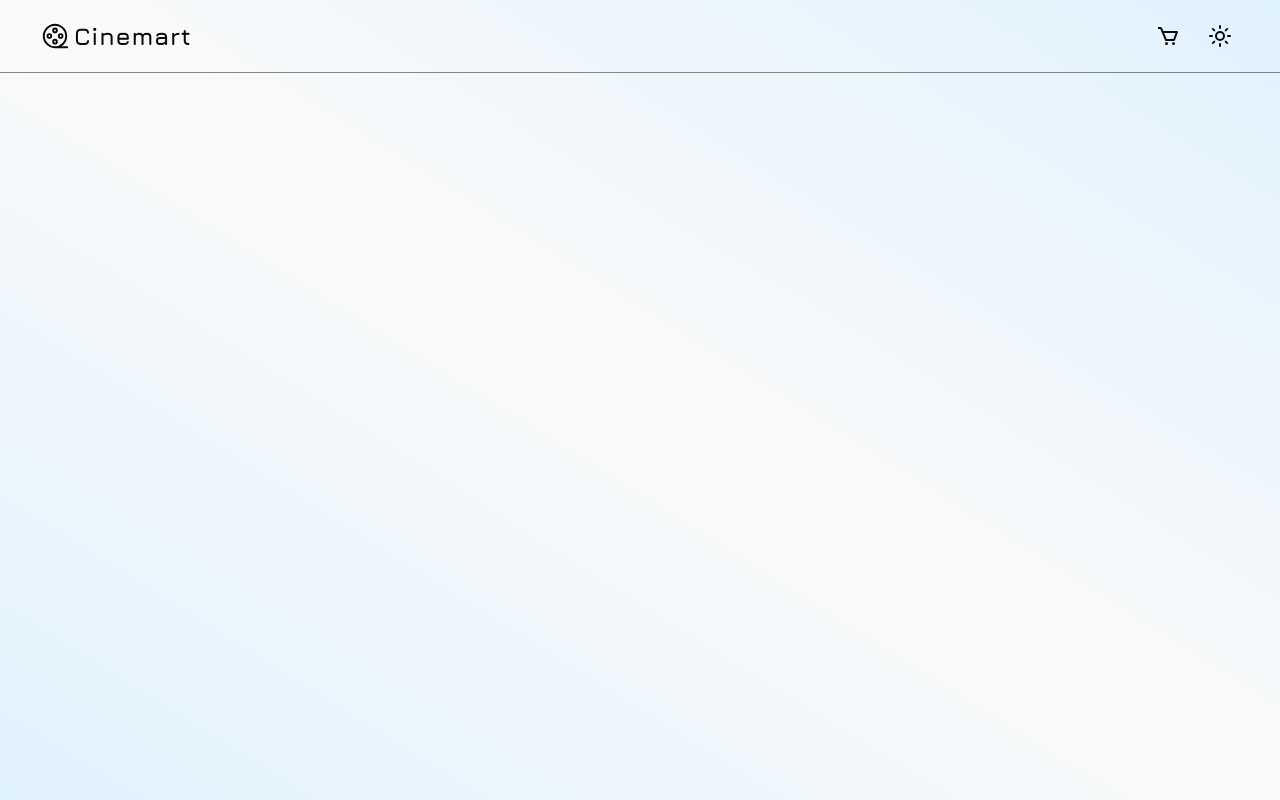
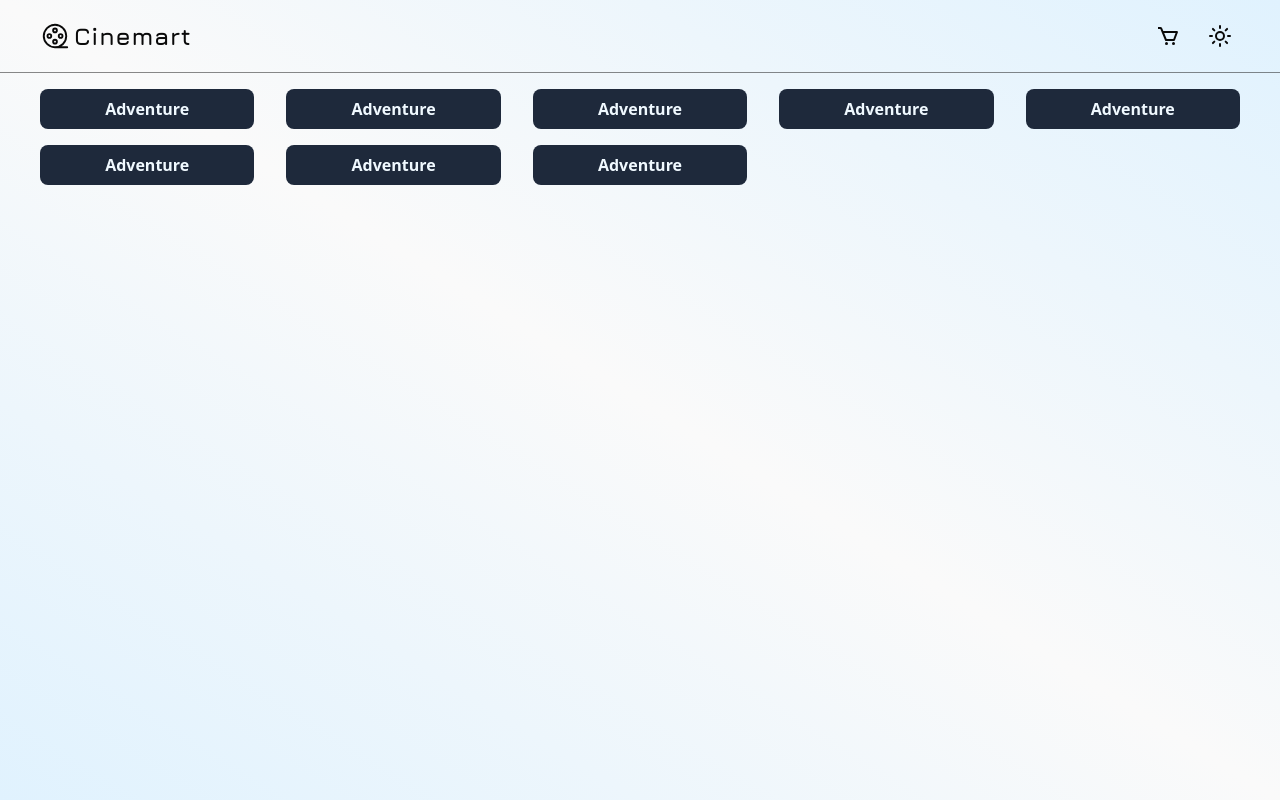
Before and after one commit to dialkq/cinemart, a Next.js app: page / in a window 1280 px wide. Built offline with nearby package versions, Linux system fonts and the light colour scheme.

Commit message:
style/general/GenreTabs

```diff
--- a/app/layout.tsx
+++ b/app/layout.tsx
@@ -2,15 +2,14 @@ import type { Metadata } from "next";
 import "./globals.css";
 import { cn } from "@/lib/utils";
 import { ThemeProvider } from "@/components/ui/theme-provider";
-import { Jura } from 'next/font/google'
+import { Jura } from "next/font/google";
 
 // FONT-FAMILY
 const jura = Jura({
-  subsets: ['latin'],
-  weight:["700"],
-  variable: '--font-jura',
+  subsets: ["latin"],
+  weight: ["700"],
+  variable: "--font-jura",
 });
-
 
 export const metadata: Metadata = {
   title: "Cinemart",
@@ -26,8 +25,8 @@ export default function RootLayout({
     <html lang="en">
       <body
         className={cn(
-          "min-h-screen",
-          jura.variable,
+          "w-full min-h-screen mx-auto bg-gradient-to-tr from-sky-100 via-neutral-50 to-sky-100 dark:bg-gradient-to-b dark:from-slate-900 dark:via-slate-800 dark:to-slate-900",
+          jura.variable
         )}
       >
         <ThemeProvider attribute="class" defaultTheme="system" enableSystem>
--- a/app/page.tsx
+++ b/app/page.tsx
@@ -1,14 +1,26 @@
+import GenreTabs from "@/components/common/GenreTabs";
 import { Navbar } from "@/components/common/Navbar";
 
 export default function Home() {
   return (
     <div
-      className="w-full min-h-screen mx-auto bg-gradient-to-tr from-sky-100 via-neutral-50 to-sky-100
-      dark:bg-gradient-to-b dark:from-slate-900 dark:via-slate-800 dark:to-slate-900"
+      className="w-full min-h-screen mx-auto"
     >
       <div className="w-full mx-auto">
         <Navbar />
       </div>
+      <div className="w-full p-3 md:p-4 lg:px-10
+      grid grid-cols-2 md:grid-cols-4 lg:grid-cols-5
+      gap-x-4 gap-y-3 md:gap-x-4 md:gap-y-3 lg:gap-x-8 lg:gap-y-4">
+        <GenreTabs />
+        <GenreTabs />
+        <GenreTabs />
+        <GenreTabs />
+        <GenreTabs />
+        <GenreTabs />
+        <GenreTabs />
+        <GenreTabs />
+      </div>
     </div>
   );
 }
--- /dev/null
+++ b/components/common/GenreTabs/index.tsx
@@ -0,0 +1,9 @@
+const GenreTabs = () => {
+  return (
+    <div className="bg-slate-800 dark:bg-sky-50 py-2 rounded-lg">
+      <p className="text-sky-50 text-center dark:text-slate-800 font-bold">Adventure</p>
+    </div>
+  );
+};
+
+export default GenreTabs;
```
